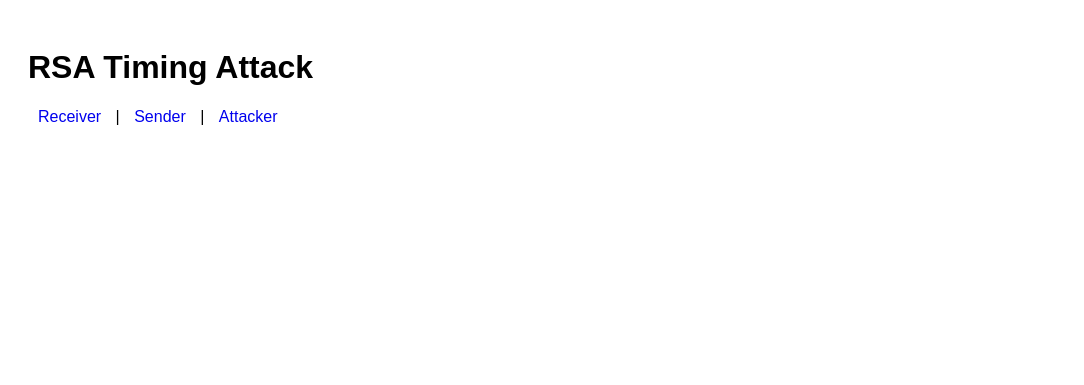
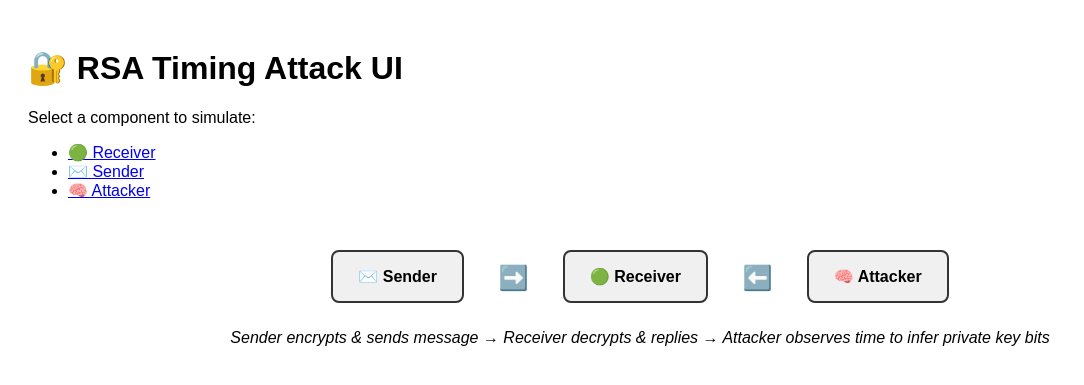
Before and after one commit to kamilakhtar015/rsa-timing-attack, a Flask app: page / in a window 1280 px wide. Shown: the top 385 px of the page, without its empty margins (0-1084 px from the left). Run offline with Flask 3, Linux system fonts and the light colour scheme.

Commit message:
add a basic diagram, improve landing page UI

```diff
--- a/web/templates/index.html
+++ b/web/templates/index.html
@@ -1,15 +1,46 @@
 <!DOCTYPE html>
 <html>
 <head>
-  <title>RSA Timing Attack UI</title>
+  <title>RSA Timing Attack Simulation</title>
   <link rel="stylesheet" href="/static/style.css">
+  <style>
+    .diagram-container {
+      margin: 40px auto;
+      text-align: center;
+    }
+    .diagram-box {
+      display: inline-block;
+      padding: 15px 25px;
+      margin: 10px;
+      border: 2px solid #333;
+      border-radius: 8px;
+      font-weight: bold;
+      background-color: #f0f0f0;
+    }
+    .arrow {
+      font-size: 24px;
+      vertical-align: middle;
+      margin: 0 20px;
+    }
+  </style>
 </head>
 <body>
-  <h1>RSA Timing Attack</h1>
-  <nav>
-    <a href="/receiver">Receiver</a> |
-    <a href="/sender">Sender</a> |
-    <a href="/attacker">Attacker</a>
-  </nav>
+  <h1>🔐 RSA Timing Attack UI</h1>
+  <p>Select a component to simulate:</p>
+
+  <ul>
+    <li><a href="/receiver">🟢 Receiver</a></li>
+    <li><a href="/sender">✉️ Sender</a></li>
+    <li><a href="/attacker">🧠 Attacker</a></li>
+  </ul>
+
+  <div class="diagram-container">
+    <div class="diagram-box">✉️ Sender</div>
+    <span class="arrow">➡️</span>
+    <div class="diagram-box">🟢 Receiver</div>
+    <span class="arrow">⬅️</span>
+    <div class="diagram-box">🧠 Attacker</div>
+    <p><em>Sender encrypts & sends message → Receiver decrypts & replies → Attacker observes time to infer private key bits</em></p>
+  </div>
 </body>
 </html>
```
